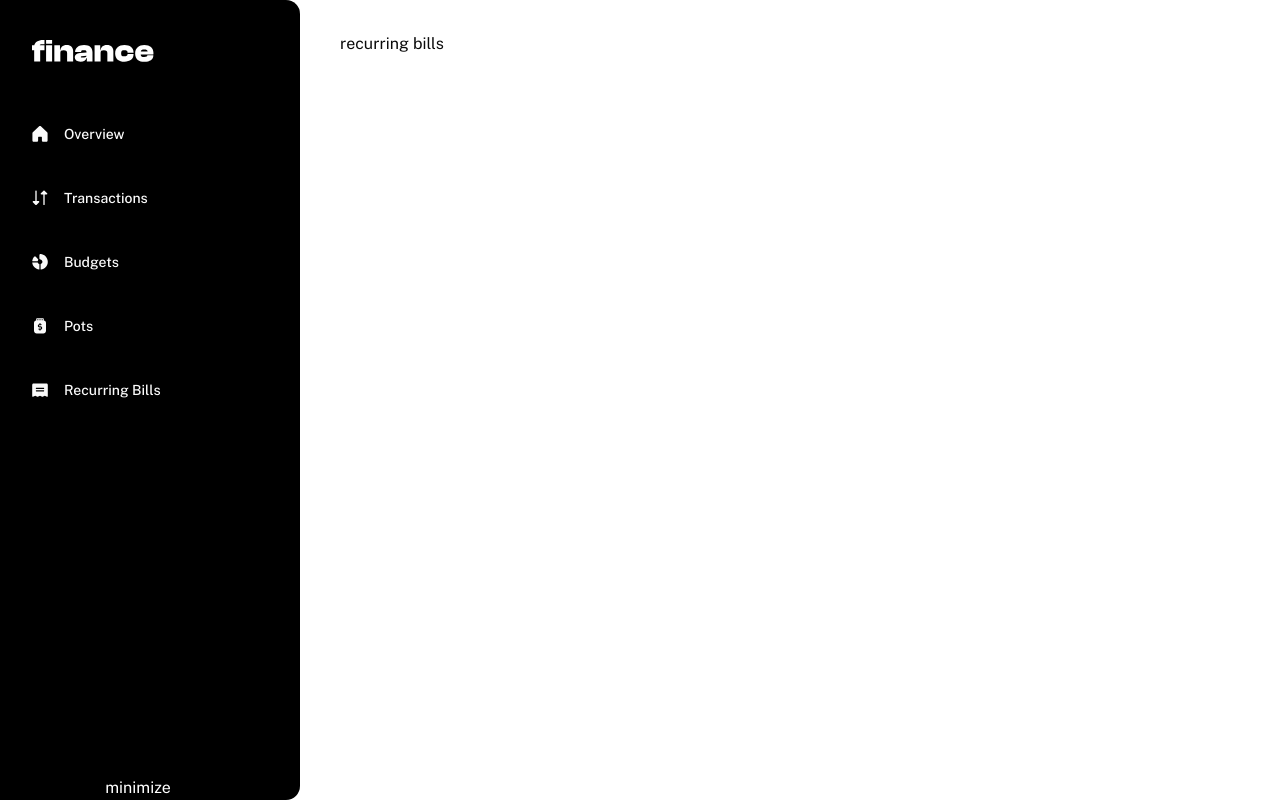
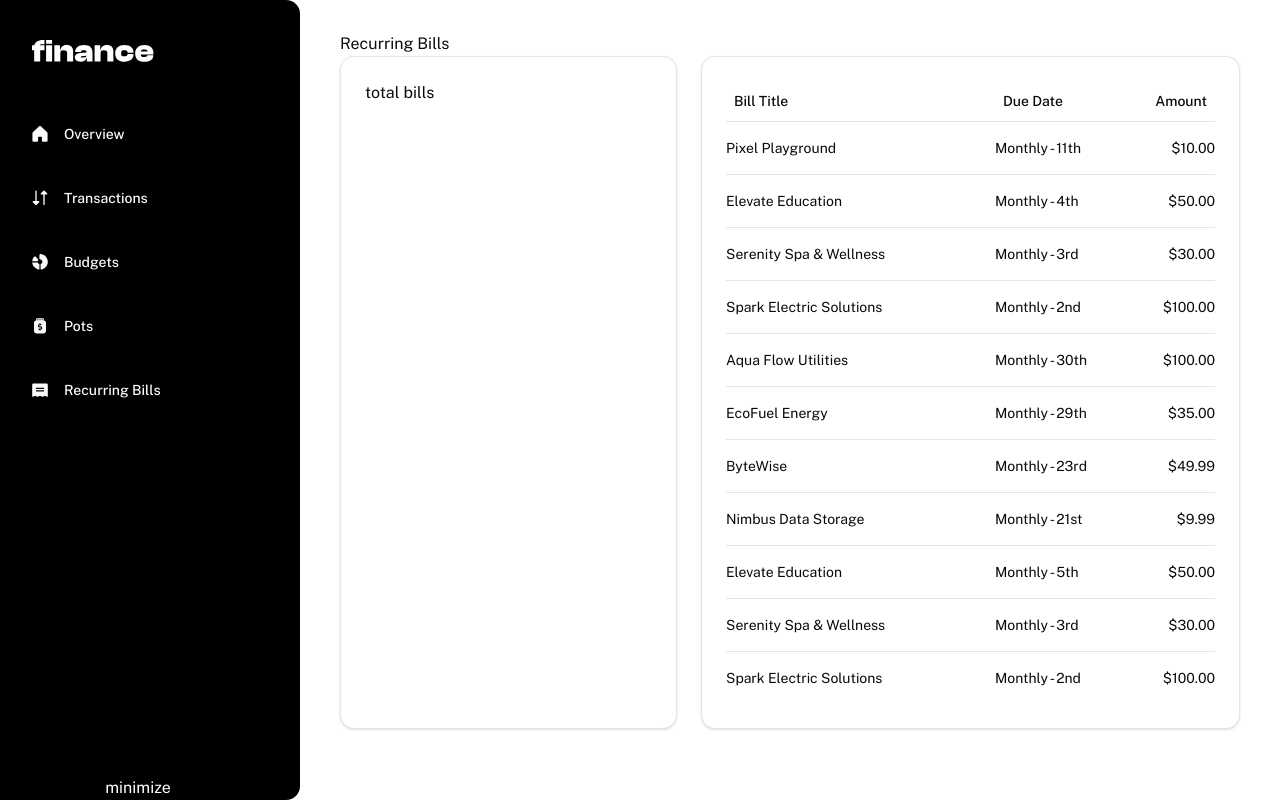
Before and after one commit to danmlarsen/personal-finance-app, a Next.js app: page /recurring-bills in a window 1280 px wide. Built offline with nearby package versions, Linux system fonts and the light colour scheme.

Commit message:
feat: start implementing recurring bills page

```diff
--- a/src/app/recurring-bills/page.tsx
+++ b/src/app/recurring-bills/page.tsx
@@ -1,3 +1,5 @@
+import RecurringBills from "./recurring-bills";
+
 export default function RecurringBillsPage() {
-  return <div>recurring bills</div>;
+  return <RecurringBills />;
 }
--- /dev/null
+++ b/src/app/recurring-bills/recurring-bills-list.tsx
@@ -0,0 +1,57 @@
+"use client";
+
+import {
+  Table,
+  TableBody,
+  TableCell,
+  TableHead,
+  TableHeader,
+  TableRow,
+} from "@/components/ui/table";
+
+import { transactions } from "@/data/data.json";
+import { useMediaQuery } from "@/hooks/use-media-query";
+import { format } from "date-fns";
+
+export default function RecurringBillsList() {
+  const recurringBills = transactions.filter(
+    (transaction) => !!transaction.recurring,
+  );
+
+  const isMobile = useMediaQuery("(max-width: 600px)");
+
+  if (isMobile) {
+    return (
+      <ul>
+        {recurringBills.map((bill, idx) => (
+          <li key={`${bill.name}_${idx}`}>{bill.name}</li>
+        ))}
+      </ul>
+    );
+  }
+
+  return (
+    <Table>
+      <TableHeader>
+        <TableRow>
+          <TableHead>Bill Title</TableHead>
+          <TableHead>Due Date</TableHead>
+          <TableHead className="text-end">Amount</TableHead>
+        </TableRow>
+      </TableHeader>
+      <TableBody>
+        {recurringBills.map((bill, idx) => (
+          <TableRow key={`${bill.name}_${idx}`}>
+            <TableCell>{bill.name}</TableCell>
+            <TableCell className="w-[120px]">
+              Monthly - {format(bill.date, "do")}
+            </TableCell>
+            <TableCell className="w-[100px] text-end">
+              ${Math.abs(bill.amount).toFixed(2)}
+            </TableCell>
+          </TableRow>
+        ))}
+      </TableBody>
+    </Table>
+  );
+}
--- /dev/null
+++ b/src/app/recurring-bills/recurring-bills.tsx
@@ -0,0 +1,22 @@
+import { Card, CardContent } from "@/components/ui/card";
+import RecurringBillsList from "./recurring-bills-list";
+
+export default function RecurringBills() {
+  return (
+    <div>
+      <div>
+        <h1>Recurring Bills</h1>
+      </div>
+      <div className="grid gap-6 lg:grid-cols-[337px_1fr]">
+        <Card>
+          <CardContent>total bills</CardContent>
+        </Card>
+        <Card>
+          <CardContent>
+            <RecurringBillsList />
+          </CardContent>
+        </Card>
+      </div>
+    </div>
+  );
+}
```
